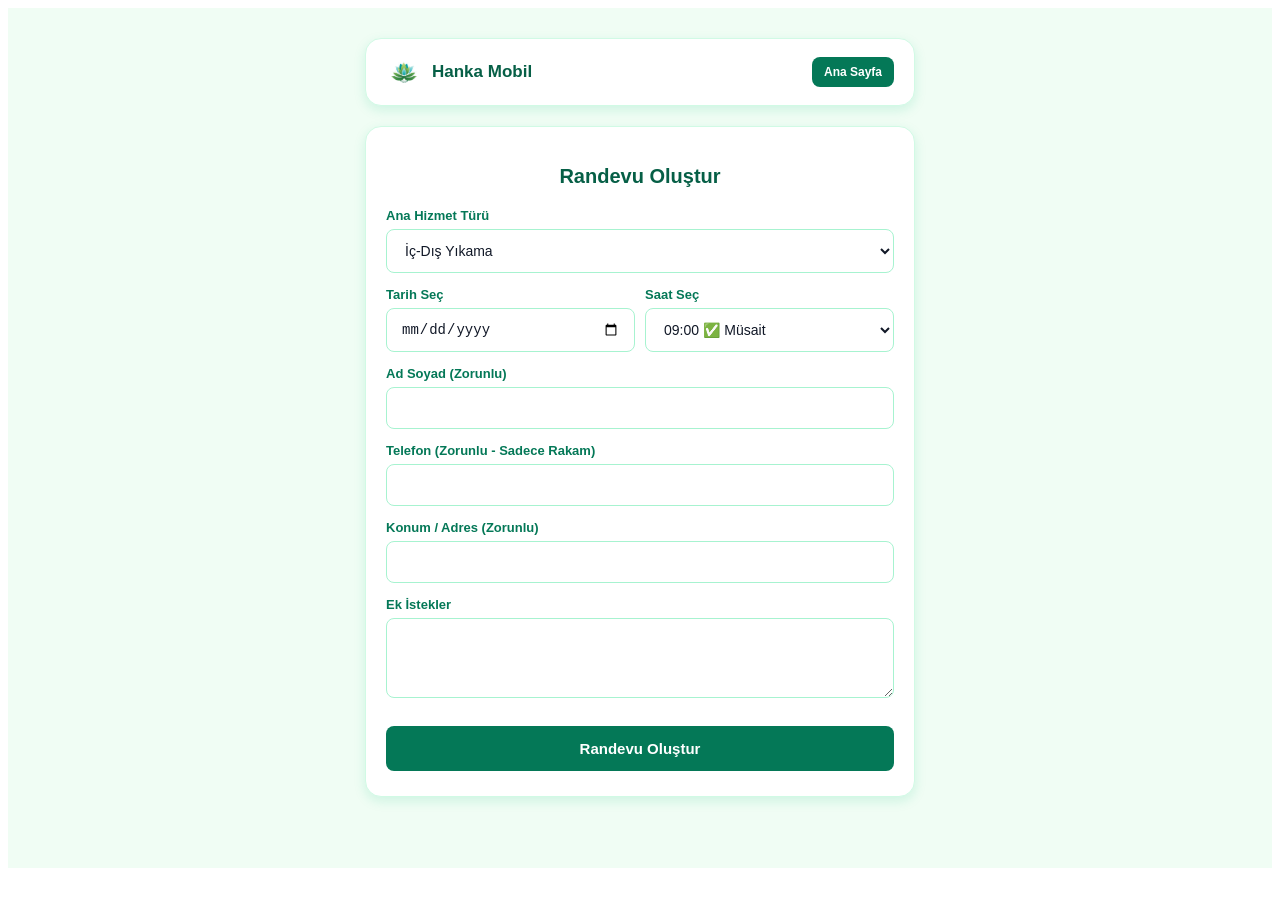
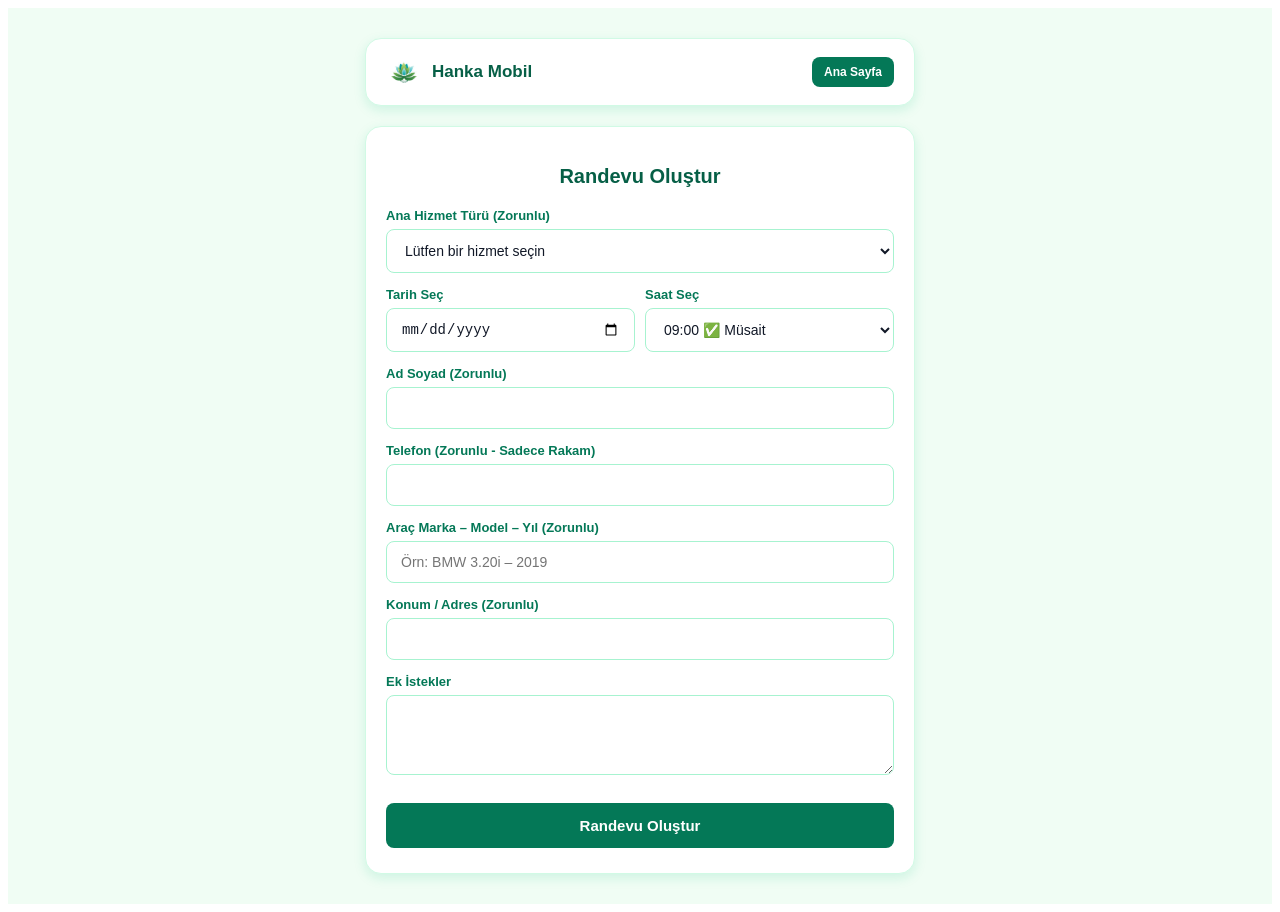
Before and after one commit to oguzhhankara/hanka-mobil-web, a Next.js app: page /randevu in a window 1280 px wide. Before the commit the page ends 876 px from the top, so only its background shows below. Built offline with nearby package versions, Linux system fonts and the light colour scheme.

Commit message:
Update page.tsx

```diff
--- a/app/randevu/page.tsx
+++ b/app/randevu/page.tsx
@@ -10,12 +10,14 @@ function RandevuFormContent() {
   const initialDate = searchParams.get("date") || "";
   const initialTime = searchParams.get("time") || "09:00";
 
-  const [serviceType, setServiceType] = useState("İç-Dış Yıkama");
+  // Başlangıçta boş bırakıyoruz ki kullanıcı seçmek zorunda kalsın
+  const [serviceType, setServiceType] = useState("");
   const [date, setDate] = useState(initialDate);
   const [time, setTime] = useState(initialTime);
   const [name, setName] = useState("");
   const [phone, setPhone] = useState("");
   const [location, setLocation] = useState("");
+  const [vehicle, setVehicle] = useState("");
   const [note, setNote] = useState("");
   const [loading, setLoading] = useState(false);
 
@@ -62,8 +64,9 @@ function RandevuFormContent() {
   const handleSubmit = async (e: React.FormEvent) => {
     e.preventDefault();
 
-    if (!date || !name || !phone || !location) {
-      alert("Lütfen Tarih, Ad Soyad, Telefon ve Adres alanlarını boş bırakmayın!");
+    // ZORUNLULUK KONTROLÜ (Hizmet türü de eklendi)
+    if (!date || !serviceType || !name || !phone || !location || !vehicle) {
+      alert("Lütfen Hizmet, Tarih, Ad Soyad, Telefon, Adres ve Araç alanlarını boş bırakmayın!");
       return;
     }
 
@@ -75,7 +78,7 @@ function RandevuFormContent() {
       appointment_date: appointmentDateTime,
       location: location,
       status: "onaylandi",
-      guest_info: { name, phone, note: note || "Belirtilmedi" },
+      guest_info: { name, phone, vehicle, note: note || "Belirtilmedi" },
     };
 
     const { error } = await supabase.from("appointments").insert([newAppointment]);
@@ -86,7 +89,7 @@ function RandevuFormContent() {
           method: 'POST',
           headers: { 'Content-Type': 'application/json' },
           body: JSON.stringify({
-            name, phone, date: appointmentDateTime, service: serviceType, location, note
+            name, phone, vehicle, date: appointmentDateTime, service: serviceType, location, note
           })
         });
       } catch (err) {
@@ -117,8 +120,8 @@ function RandevuFormContent() {
           <div style={{ backgroundColor: "#ffffff", padding: "35px 25px", borderRadius: "16px", boxShadow: "0 4px 12px rgba(16, 185, 129, 0.15)", border: "1px solid #d1fae5", textAlign: "center" }}>
             <div style={{ fontSize: "50px", marginBottom: "15px" }}>🎉</div>
             <h2 style={{ fontSize: "22px", fontWeight: "bold", color: "#065f46", marginBottom: "10px" }}>Randevunuz Başarıyla Alındı!</h2>
-            <p style={{ color: "#374151", fontSize: "14px", marginBottom: "25px", lineHeight: "1.5", fontWeight: "500" }}>Randevunuz bize iletilmiştir. Daha hızlı ilerlemek için aşağıdaki butona tıklayarak WhatsApp üzerinden mesaj atabilirsiniz.</p>
-            <a href={`https://wa.me/905367793561?text=${encodeURIComponent(`🚗 *Yeni Randevu!*\n👤 Ad Soyad: ${successDetails.guest_info.name}\n📞 Tel: ${successDetails.guest_info.phone}\n🛠️ Hizmet: ${successDetails.service_type}\n📅 Tarih: ${successDetails.appointment_date.replace('T', ' ')}`)}`} target="_blank" style={{ display: "block", backgroundColor: "#25d366", color: "white", padding: "14px", fontWeight: "bold", borderRadius: "10px", textDecoration: "none", fontSize: "15px", marginBottom: "12px" }}>💬 WhatsApp ile Bildir</a>
+            <p style={{ color: "#374151", fontSize: "14px", marginBottom: "25px", lineHeight: "1.5", fontWeight: "500" }}>Randevunuz iletilmiştir. Daha hızlı ilerlemek için aşağıdaki butona tıklayarak WhatsApp üzerinden mesaj atabilirsiniz.</p>
+            <a href={`https://wa.me/905367793561?text=${encodeURIComponent(`🚗 *Yeni Randevu!*\n👤 Ad Soyad: ${successDetails.guest_info.name}\n📞 Tel: ${successDetails.guest_info.phone}\n🚘 Araç: ${successDetails.guest_info.vehicle}\n🛠️ Hizmet: ${successDetails.service_type}\n📅 Tarih: ${successDetails.appointment_date.replace('T', ' ')}`)}`} target="_blank" style={{ display: "block", backgroundColor: "#25d366", color: "white", padding: "14px", fontWeight: "bold", borderRadius: "10px", textDecoration: "none", fontSize: "15px", marginBottom: "12px" }}>💬 WhatsApp ile Bildir</a>
             <button onClick={() => router.push("/")} style={{ width: "100%", backgroundColor: "#047857", color: "white", padding: "12px", fontWeight: "bold", borderRadius: "10px", border: "none", cursor: "pointer", fontSize: "14px" }}>Ana Sayfaya Dön</button>
           </div>
         ) : (
@@ -126,8 +129,9 @@ function RandevuFormContent() {
             <h1 style={{ fontSize: "20px", fontWeight: "bold", color: "#065f46", marginBottom: "20px", textAlign: "center" }}>Randevu Oluştur</h1>
             <form onSubmit={handleSubmit} style={{ display: "flex", flexDirection: "column", gap: "14px" }}>
               <div>
-                <label style={labelStyle}>Ana Hizmet Türü</label>
-                <select value={serviceType} onChange={(e) => setServiceType(e.target.value)} style={inputStyle}>
+                <label style={labelStyle}>Ana Hizmet Türü (Zorunlu)</label>
+                <select required value={serviceType} onChange={(e) => setServiceType(e.target.value)} style={inputStyle}>
+                  <option value="" disabled>Lütfen bir hizmet seçin</option>
                   <option value="İç-Dış Yıkama">İç-Dış Yıkama</option>
                   <option value="Detaylı Temizlik">Detaylı Temizlik</option>
                   <option value="Kumaş Koltuk Yıkama">Kumaş Koltuk Yıkama</option>
@@ -140,19 +144,8 @@ function RandevuFormContent() {
                 <div style={{ flex: 1, minWidth: "120px" }}><label style={labelStyle}>Saat Seç</label><select value={time} onChange={(e) => setTime(e.target.value)} style={inputStyle}>{allSlots.map(slot => (<option key={slot} value={slot} disabled={disabledSlots.includes(slot)} style={{ color: disabledSlots.includes(slot) ? "#9ca3af" : "#111827", backgroundColor: disabledSlots.includes(slot) ? "#f3f4f6" : "#ffffff" }}>{slot} {disabledSlots.includes(slot) ? "❌ (Dolu)" : "✅ Müsait"}</option>))}</select></div>
               </div>
               <div><label style={labelStyle}>Ad Soyad (Zorunlu)</label><input type="text" required value={name} onChange={(e) => setName(e.target.value)} style={inputStyle} /></div>
-
-              {/* TELEFON ALANI BURADA DEĞİŞTİ */}
-              <div>
-                <label style={labelStyle}>Telefon (Zorunlu - Sadece Rakam)</label>
-                <input
-                  type="tel"
-                  required
-                  value={phone}
-                  onChange={(e) => setPhone(e.target.value.replace(/[^0-9]/g, ''))}
-                  style={inputStyle}
-                />
-              </div>
-
+              <div><label style={labelStyle}>Telefon (Zorunlu - Sadece Rakam)</label><input type="tel" required value={phone} onChange={(e) => setPhone(e.target.value.replace(/[^0-9]/g, ''))} style={inputStyle} /></div>
+              <div><label style={labelStyle}>Araç Marka – Model – Yıl (Zorunlu)</label><input type="text" required placeholder="Örn: BMW 3.20i – 2019" value={vehicle} onChange={(e) => setVehicle(e.target.value)} style={inputStyle} /></div>
               <div><label style={labelStyle}>Konum / Adres (Zorunlu)</label><input type="text" required value={location} onChange={(e) => setLocation(e.target.value)} style={inputStyle} /></div>
               <div><label style={labelStyle}>Ek İstekler</label><textarea value={note} onChange={(e) => setNote(e.target.value)} style={{ ...inputStyle, minHeight: "80px" }} /></div>
               <button type="submit" disabled={loading} style={{ backgroundColor: "#047857", color: "white", padding: "14px", fontWeight: "bold", borderRadius: "8px", border: "none", cursor: "pointer", fontSize: "15px", marginTop: "10px", width: "100%" }}>{loading ? "Kaydediliyor..." : "Randevu Oluştur"}</button>
```
